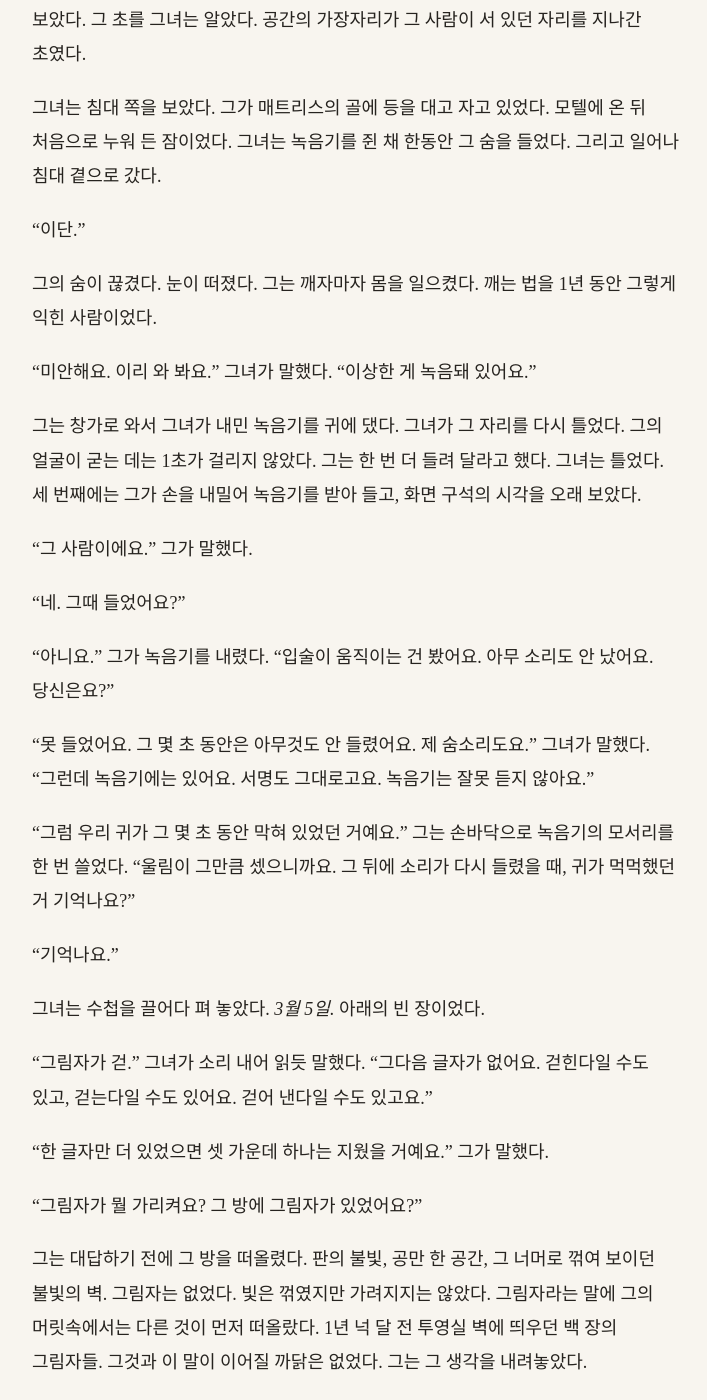
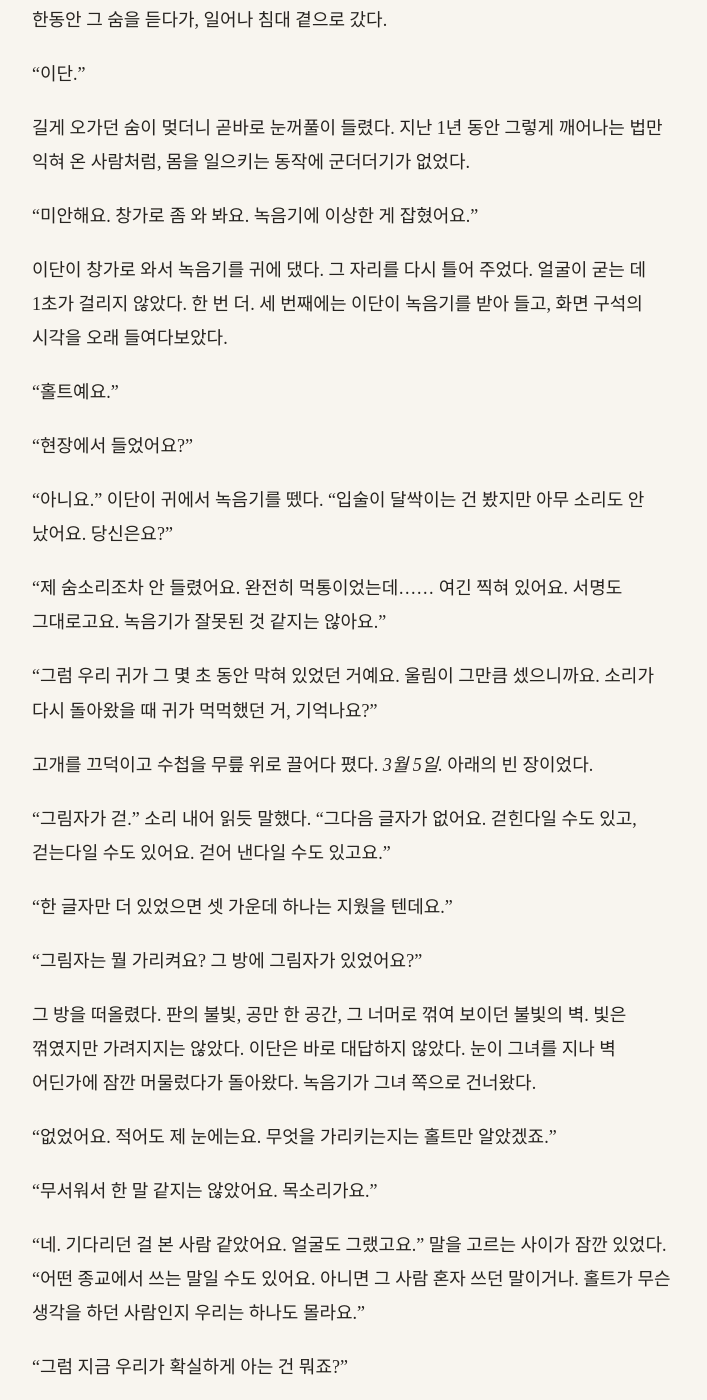
Before and after one commit to kangkkang/writer_s1_public, a Jekyll site: the page built from vol1/036.md, in a window 1280 px wide and 1400 px high, scrolled down 19143 px. Shown: the whole window, without its empty margins (284-991 px from the left). Built offline with Jekyll 4.4.1, drawn with Linux system fonts in a browser that asks for light colours; our own code applies the rules of GitHub Pages for plain Markdown files; some of the changed text lies outside the part shown.

Commit message:
Update from https://github.com/kangkkang/writer_s1/commit/eaffbca56fb60b71acfde233804174725e3f9b3d

```diff
--- a/vol1/036.md
+++ b/vol1/036.md
@@ -386,73 +386,69 @@
 
 그녀는 연필을 쥔 채, 빈 장 위에서 손을 내리지 않았다.
 
-한참 뒤 그녀는 연필을 내려놓고 허벅지 주머니에서 녹음기를 꺼냈다. 목록의 맨 아래에 그 방의 녹음이 있었다. 며칠 동안 그녀는 그것을 열지 않았다. 열면 그 방에 다시 들어가야 했다.
+한참 뒤 연필을 내려놓고 허벅지 주머니에서 녹음기를 꺼냈다. 목록의 맨 아래에 그 방의 녹음이 있었다. 며칠 동안 열지 못한 것이었다. 열면 그 방에 다시 들어가야 했다.
 
-소리를 가장 작게 줄이고 녹음기를 귀에 댔다. 끝에서부터 거슬러 갔다. 계단을 달리는 발소리. 경보. 그의 숨. 그보다 조금 앞.
+소리를 가장 작게 줄이고 녹음기를 귀에 댔다. 끝에서부터 거슬러 갔다. 계단을 달리는 발소리. 경보. 이단의 숨. 거기서 조금 더 앞으로.
 
-그 방에서 그녀는 그 몇 초를 고요로 기억했다. 울림이 꼭대기까지 올라간 뒤, 세상의 소리가 다 빠져나간 몇 초였다. 녹음기는 그 몇 초를 고요로 기억하지 않았다. 바닥을 긁는 듯한 울림이 거기 그대로 있었다. 그리고 그 아래로, 목소리 하나가 있었다.
-
-낮고 평평했다. 이상하게 가벼웠다. 18분 동안 그 방에서 들은 목소리와 같은 사람의 것이었는데, 무언가가 빠져 있었다.
+방 안에서의 기억은 고요였다. 울림이 꼭대기에 닿은 뒤, 세상의 소리가 모두 빠져나간 짧은 몇 초. 하지만 녹음기는 침묵하지 않았다. 바닥을 긁는 듯한 울림이 거기 그대로 있었고, 그 아래로 목소리 하나가 깔려 있었다. 낮고 평평한, 이상할 만큼 가벼운 소리. 18분 동안 마주했던 목소리가 맞았지만, 알맹이가 빠져나간 껍데기 같았다.
 
 *그림자가 걷—*
 
 거기서 끊겼다. 그다음은 울림뿐이었다.
 
-그녀는 같은 자리를 세 번 다시 들었다. 세 번 다 같은 초에서 끊겼다. 화면 구석의 시각을 보았다. 그 초를 그녀는 알았다. 공간의 가장자리가 그 사람이 서 있던 자리를 지나간 초였다.
+같은 자리를 세 번 다시 들었다. 세 번 다 같은 초에서 끊겼다. 화면 구석의 시각을 확인하자 숨이 얕아졌다. 공간의 가장자리가 홀트가 서 있던 자리를 지나간 초였다.
 
-그녀는 침대 쪽을 보았다. 그가 매트리스의 골에 등을 대고 자고 있었다. 모텔에 온 뒤 처음으로 누워 든 잠이었다. 그녀는 녹음기를 쥔 채 한동안 그 숨을 들었다. 그리고 일어나 침대 곁으로 갔다.
+침대 쪽에서 긴 숨이 오갔다. 모텔에 온 뒤 처음으로 누워 든 잠이었다. 녹음기를 쥔 채 한동안 그 숨을 듣다가, 일어나 침대 곁으로 갔다.
 
 "이단."
 
-그의 숨이 끊겼다. 눈이 떠졌다. 그는 깨자마자 몸을 일으켰다. 깨는 법을 1년 동안 그렇게 익힌 사람이었다.
+길게 오가던 숨이 멎더니 곧바로 눈꺼풀이 들렸다. 지난 1년 동안 그렇게 깨어나는 법만 익혀 온 사람처럼, 몸을 일으키는 동작에 군더더기가 없었다.
 
-"미안해요. 이리 와 봐요." 그녀가 말했다. "이상한 게 녹음돼 있어요."
+"미안해요. 창가로 좀 와 봐요. 녹음기에 이상한 게 잡혔어요."
 
-그는 창가로 와서 그녀가 내민 녹음기를 귀에 댔다. 그녀가 그 자리를 다시 틀었다. 그의 얼굴이 굳는 데는 1초가 걸리지 않았다. 그는 한 번 더 들려 달라고 했다. 그녀는 틀었다. 세 번째에는 그가 손을 내밀어 녹음기를 받아 들고, 화면 구석의 시각을 오래 보았다.
+이단이 창가로 와서 녹음기를 귀에 댔다. 그 자리를 다시 틀어 주었다. 얼굴이 굳는 데 1초가 걸리지 않았다. 한 번 더. 세 번째에는 이단이 녹음기를 받아 들고, 화면 구석의 시각을 오래 들여다보았다.
 
-"그 사람이에요." 그가 말했다.
+"홀트예요."
 
-"네. 그때 들었어요?"
+"현장에서 들었어요?"
 
-"아니요." 그가 녹음기를 내렸다. "입술이 움직이는 건 봤어요. 아무 소리도 안 났어요. 당신은요?"
+"아니요." 이단이 귀에서 녹음기를 뗐다. "입술이 달싹이는 건 봤지만 아무 소리도 안 났어요. 당신은요?"
 
-"못 들었어요. 그 몇 초 동안은 아무것도 안 들렸어요. 제 숨소리도요." 그녀가 말했다. "그런데 녹음기에는 있어요. 서명도 그대로고요. 녹음기는 잘못 듣지 않아요."
+"제 숨소리조차 안 들렸어요. 완전히 먹통이었는데…… 여긴 찍혀 있어요. 서명도 그대로고요. 녹음기가 잘못된 것 같지는 않아요."
 
-"그럼 우리 귀가 그 몇 초 동안 막혀 있었던 거예요." 그는 손바닥으로 녹음기의 모서리를 한 번 쓸었다. "울림이 그만큼 셌으니까요. 그 뒤에 소리가 다시 들렸을 때, 귀가 먹먹했던 거 기억나요?"
+"그럼 우리 귀가 그 몇 초 동안 막혀 있었던 거예요. 울림이 그만큼 셌으니까요. 소리가 다시 돌아왔을 때 귀가 먹먹했던 거, 기억나요?"
 
-"기억나요."
+고개를 끄덕이고 수첩을 무릎 위로 끌어다 폈다. *3월 5일.* 아래의 빈 장이었다.
 
-그녀는 수첩을 끌어다 펴 놓았다. *3월 5일.* 아래의 빈 장이었다.
+"그림자가 걷." 소리 내어 읽듯 말했다. "그다음 글자가 없어요. 걷힌다일 수도 있고, 걷는다일 수도 있어요. 걷어 낸다일 수도 있고요."
 
-"그림자가 걷." 그녀가 소리 내어 읽듯 말했다. "그다음 글자가 없어요. 걷힌다일 수도 있고, 걷는다일 수도 있어요. 걷어 낸다일 수도 있고요."
+"한 글자만 더 있었으면 셋 가운데 하나는 지웠을 텐데요."
 
-"한 글자만 더 있었으면 셋 가운데 하나는 지웠을 거예요." 그가 말했다.
+"그림자는 뭘 가리켜요? 그 방에 그림자가 있었어요?"
 
-"그림자가 뭘 가리켜요? 그 방에 그림자가 있었어요?"
+그 방을 떠올렸다. 판의 불빛, 공만 한 공간, 그 너머로 꺾여 보이던 불빛의 벽. 빛은 꺾였지만 가려지지는 않았다. 이단은 바로 대답하지 않았다. 눈이 그녀를 지나 벽 어딘가에 잠깐 머물렀다가 돌아왔다. 녹음기가 그녀 쪽으로 건너왔다.
 
-그는 대답하기 전에 그 방을 떠올렸다. 판의 불빛, 공만 한 공간, 그 너머로 꺾여 보이던 불빛의 벽. 그림자는 없었다. 빛은 꺾였지만 가려지지는 않았다. 그림자라는 말에 그의 머릿속에서는 다른 것이 먼저 떠올랐다. 1년 넉 달 전 투영실 벽에 띄우던 백 장의 그림자들. 그것과 이 말이 이어질 까닭은 없었다. 그는 그 생각을 내려놓았다.
+"없었어요. 적어도 제 눈에는요. 무엇을 가리키는지는 홀트만 알았겠죠."
 
-"없었어요. 적어도 제 눈에는요." 그가 말했다. "무엇을 가리키는지는 그 사람만 알았겠죠."
+"무서워서 한 말 같지는 않았어요. 목소리가요."
 
-"그 사람이 마지막에 그걸 말했다는 건요? 무서워서 한 말 같지는 않았어요. 목소리가요."
+"네. 기다리던 걸 본 사람 같았어요. 얼굴도 그랬고요." 말을 고르는 사이가 잠깐 있었다. "어떤 종교에서 쓰는 말일 수도 있어요. 아니면 그 사람 혼자 쓰던 말이거나. 홀트가 무슨 생각을 하던 사람인지 우리는 하나도 몰라요."
 
-"네. 기다리던 걸 본 사람 같았어요. 그 얼굴도 그랬고요." 그는 잠깐 말을 골랐다. "어떤 종교에서 쓰는 말일 수도 있어요. 아니면 그 사람이 혼자 쓰던 말이거나요. 그 사람이 무슨 생각을 하는 사람이었는지 우리는 하나도 몰라요."
+"그럼 지금 우리가 확실하게 아는 건 뭐죠?"
 
-"그럼 지금 아는 건 뭐예요?"
+"그 사람이 바로 그 순간에 그 말을 했다는 것. 그리고 끝맺지 못했다는 것."
 
-"그 사람이 그 초에 그 말을 했다는 거요. 그리고 다 하지 못했다는 거요."
-
-그녀는 그 말을 받아 적지 않았다. 대신 수첩의 빈 장에, *3월 5일.* 아래에 한 줄을 적었다.
+대답을 받아 적는 대신 수첩의 빈 줄에 연필 끝을 얹었다.
 
 *그림자가 걷—*
 
-그 옆에 녹음기의 시각을 적었다. 출처 칸에 *녹음기 — 그 방*이라고 적었다. 뜻을 적는 칸은 비워 두었다.
+옆에 녹음기의 시각을 적고, 출처 칸에 *녹음기 — 그 방*이라고 썼다. 뜻을 적는 칸은 비워 두었다.
 
-"모르겠어요." 그녀가 말했다.
+"모르겠네요."
 
 "저도요."
 
-그는 침대로 돌아가지 않았다. 창가의 의자 곁 바닥에 등을 대고 앉았고, 그녀는 의자에 앉은 채 수첩을 무릎 위에 두었다. 둘 다 그 한 줄을 더 말하지 않았다. 벽의 뉴스가 소리 없이 다음 날의 날씨로 넘어갔다.
+이단은 침대로 돌아가지 않았다. 창가의 의자 곁 바닥에 등을 대고 앉았다. 수첩은 무릎 위에 펼쳐진 채였다. 그 한 줄에 대해서는 둘 다 더 말하지 않았다. 벽의 뉴스가 소리 없이 다음 날의 날씨로 넘어갔다.
 
 ---
 
```
